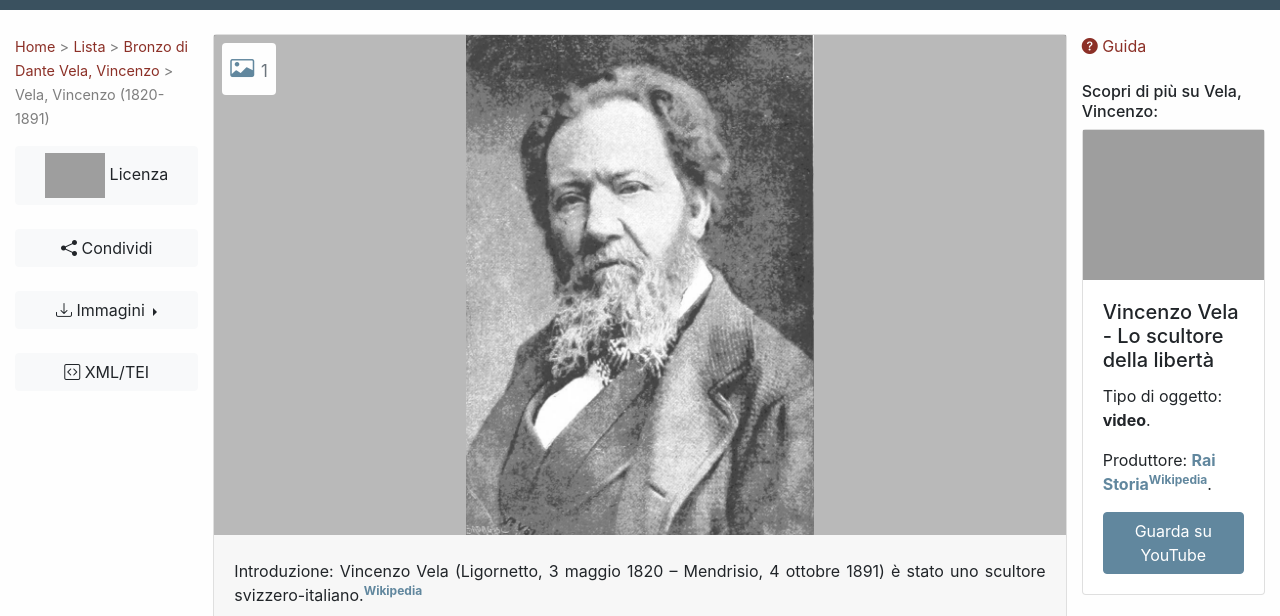
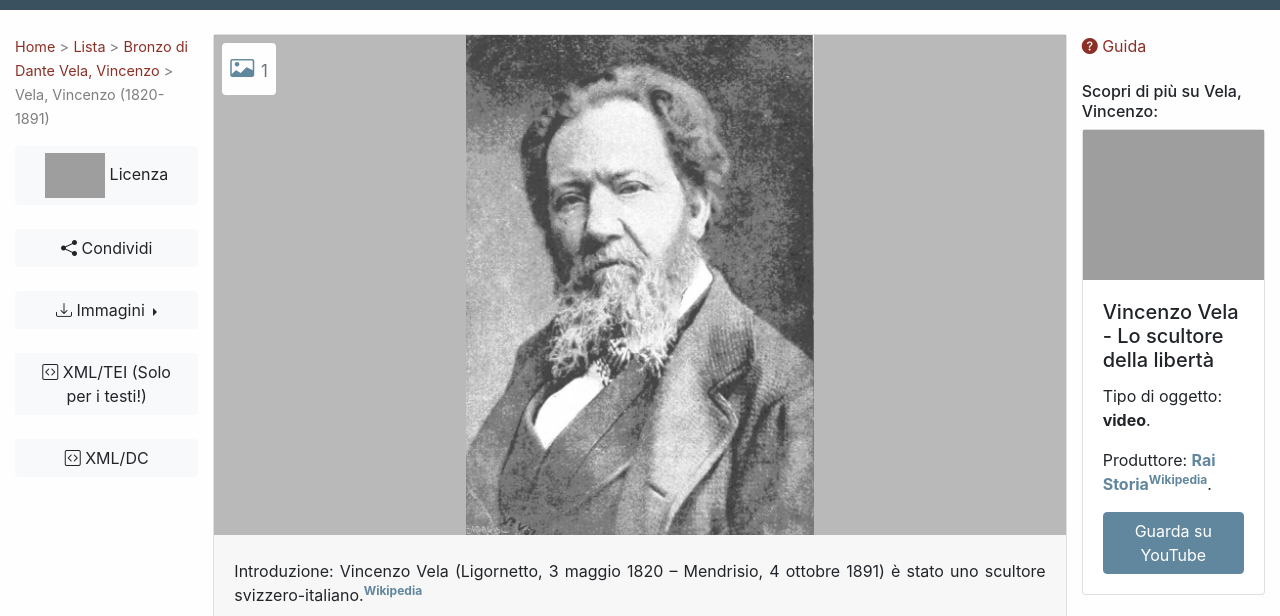
Before and after one commit to sviluppo-web-dhch/sito-da-riprodurre, a plain HTML site: page persona.html in a window 1280 px wide. Shown: the part 132-748 px from the top of the page. Drawn offline with nearby package versions, Linux system fonts and the light colour scheme; grey boxes are pictures that could not be loaded; a web font is replaced by a local one.

Commit message:
Update persona.html

```diff
--- a/persona.html
+++ b/persona.html
@@ -175,7 +175,12 @@
                         <!-- download XML/TEI -->
                         <div class="share mt-4">
                             <button type="button" class="btn btn-light"><i class="bi bi-code-square"></i>
-                                XML/TEI</button>
+                                XML/TEI (Solo per i testi!)</button>
+                        </div>
+                        <!-- download XML/DC -->
+                        <div class="share mt-4">
+                            <button type="button" class="btn btn-light"><i class="bi bi-code-square"></i>
+                                XML/DC</button>
                         </div>
                     </aside>
                 </div>
```
